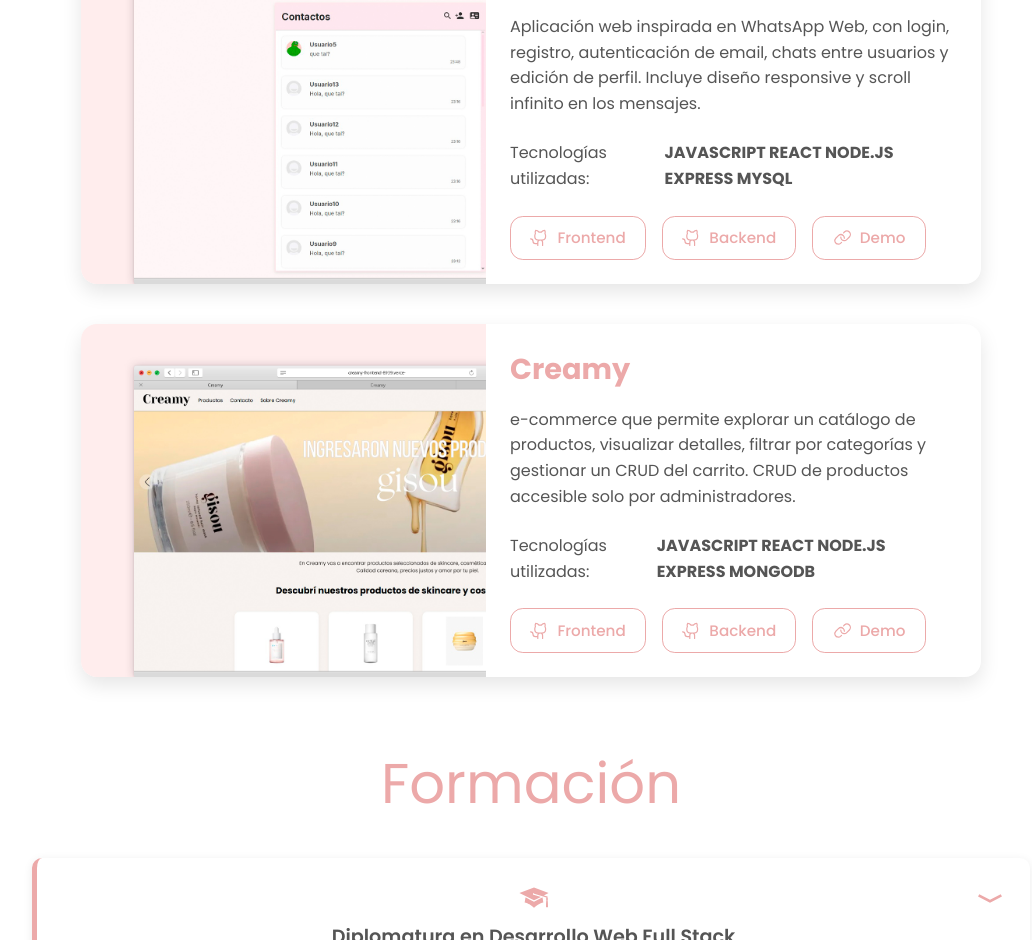
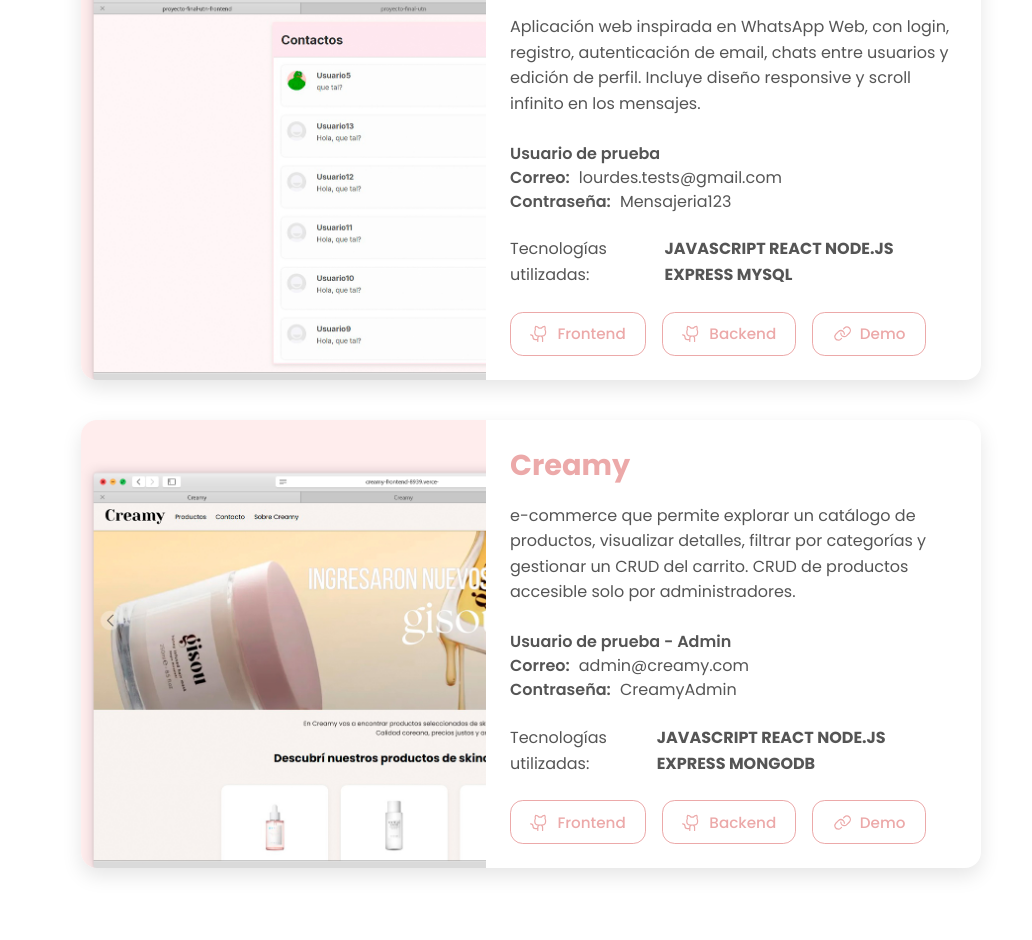
Before and after one commit to Lourdes-s/Portafolio, a React (Vite) app: page / in a window 1280 px wide. Shown: the part 1474-2414 px from the top of the page, without its empty margins (234-1266 px from the left). Built offline with nearby package versions, Linux system fonts and the light colour scheme.

Commit message:
modify proyects

```diff
--- a/src/Components/Projects/Projects.css
+++ b/src/Components/Projects/Projects.css
@@ -131,15 +131,35 @@
     transform: translateY(-2px);
 }
 
-.project-technologies{
+.project-technologies {
     display: flex;
     gap: 0.5rem;
     flex-wrap: nowrap;
 }
 
-.project-technologies-list{
+.project-technologies-list {
     font-weight: bold;
     color: var(--color-primario);
+}
+
+.project-user-test {
+    font-size: 0.95rem;
+    color: #333;
+    margin-bottom: 1.3rem;
+}
+
+.project-user-test p {
+    margin: 0.2rem 0;
+    line-height: 1.3;
+}
+
+.user-test-title {
+    font-weight: 600;
+}
+
+.user-test-subtitle {
+    font-weight: 600;
+    margin-right: 0.3rem;
 }
 
 /* ------------------------------ MEDIA QUERIES ------------------------------ */
--- a/src/Components/Projects/Projects.jsx
+++ b/src/Components/Projects/Projects.jsx
@@ -15,6 +15,11 @@ export const Projects = () => {
                     <div className="project-content">
                         <h3>Proyecto Mensajería</h3>
                         <p>Aplicación web inspirada en WhatsApp Web, con login, registro, autenticación de email, chats entre usuarios y edición de perfil. Incluye diseño responsive y scroll infinito en los mensajes.</p>
+                        <div className="project-user-test">
+                            <p className="user-test-title">Usuario de prueba</p>
+                            <p><span className="user-test-subtitle">Correo:</span> lourdes.tests@gmail.com</p>
+                            <p><span className="user-test-subtitle">Contraseña:</span> Mensajeria123</p>
+                        </div>
                         <div className="project-technologies">
                             <p>Tecnologías utilizadas:</p>
                             <p className="project-technologies-list">JAVASCRIPT REACT NODE.JS EXPRESS MYSQL</p>
@@ -31,6 +36,11 @@ export const Projects = () => {
                     <div className="project-content">
                         <h3>Creamy</h3>
                         <p>e-commerce que permite explorar un catálogo de productos, visualizar detalles, filtrar por categorías y gestionar un CRUD del carrito. CRUD de productos accesible solo por administradores. </p>
+                        <div className="project-user-test">
+                            <p className="user-test-title">Usuario de prueba - Admin</p>
+                            <p><span className="user-test-subtitle">Correo:</span> admin@creamy.com</p>
+                            <p><span className="user-test-subtitle">Contraseña:</span> CreamyAdmin</p>
+                        </div>
                         <div className="project-technologies">
                             <p>Tecnologías utilizadas:</p>
                             <p className="project-technologies-list">JAVASCRIPT REACT NODE.JS EXPRESS MONGODB</p>
```
